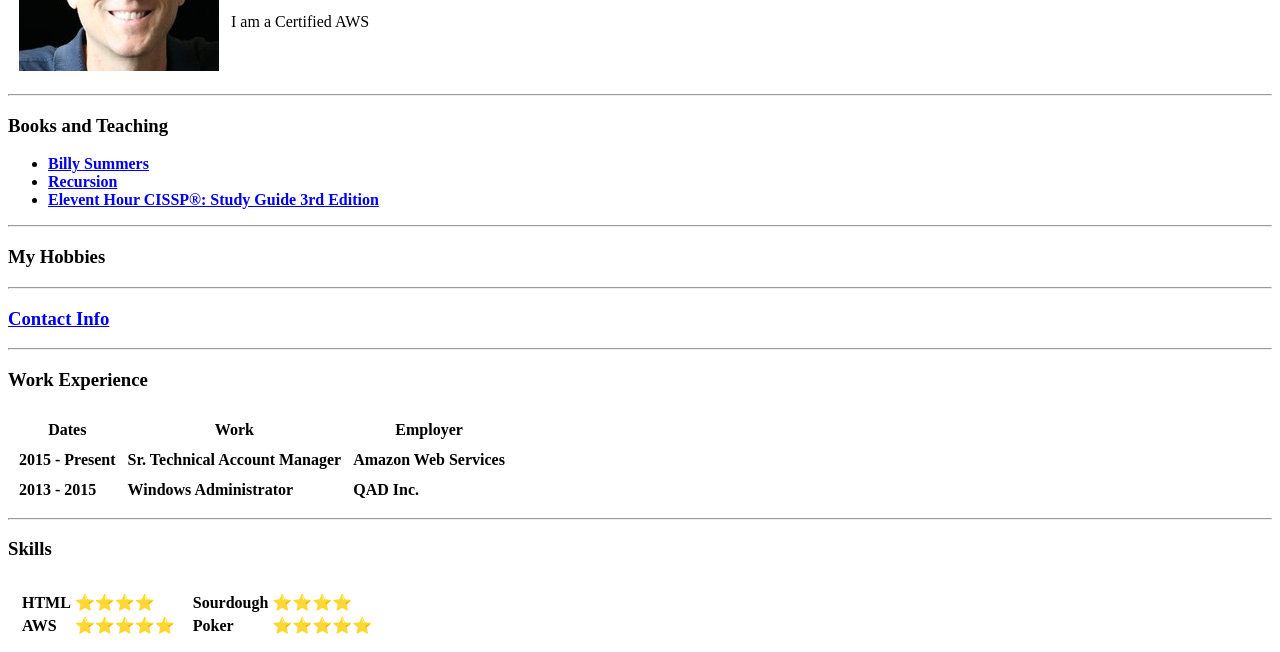
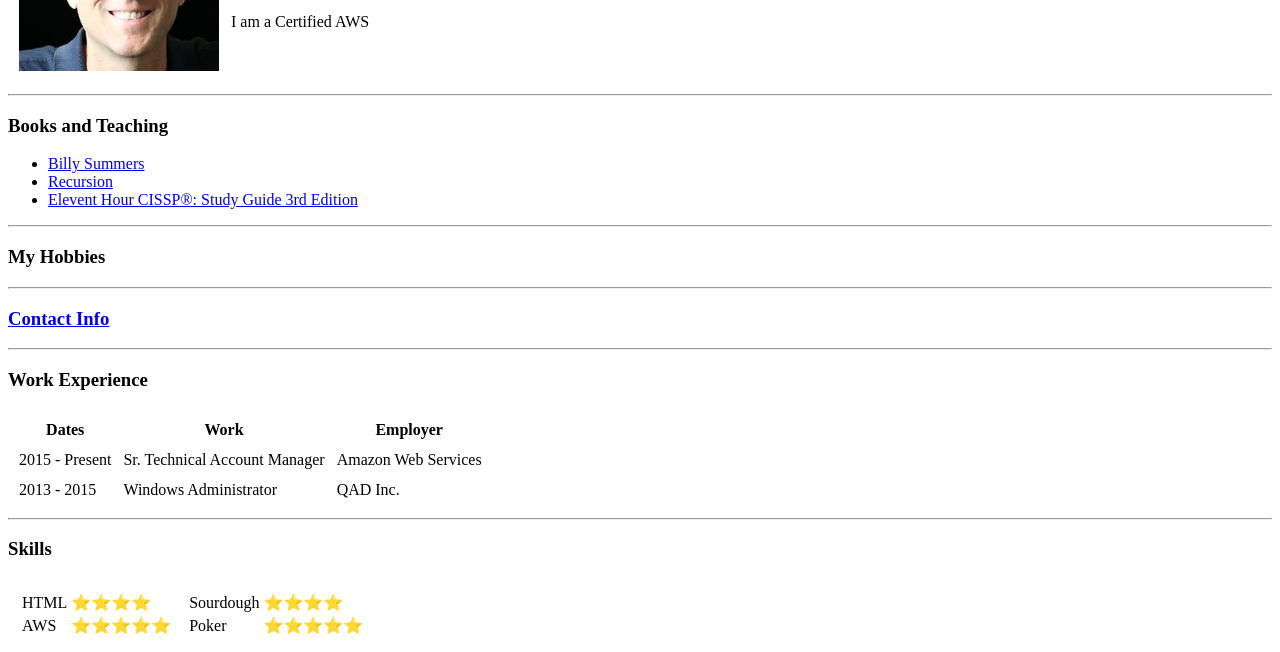
Before and after one commit to lafonte/lafonte, a plain HTML site: page index.html in a window 1280 px wide. Shown: the part 148-800 px from the top of the page. Drawn offline with Linux system fonts and the light colour scheme.

Commit message:
Add files via upload

```diff
--- a/index.html
+++ b/index.html
@@ -8,6 +8,7 @@
 </head>
 
 <body>
+  <meta charset="utf-8">
   <table cellspacing="10">
     <tr>
       <td><img src="images/sean.jpeg" alt="aws-cloud-engineer"></td>
@@ -17,11 +18,13 @@
     </tr>
   </table>
   <hr />
-  <h3><strong>Books and Teaching</strong></h3>
+  <h3>Books and Teaching</h3>
   <ul>
-    <strong><li><a href="https://www.amazon.com/Billy-Summers-Stephen-King/dp/1982173610/">Billy Summers</a></li></strong>
-    <strong><li><a href="https://www.amazon.com/Recursion-Novel-Blake-Crouch/dp/1524759791/">Recursion</a></li></strong>
-    <strong><li><a href="https://www.amazon.com/Eleventh-Hour-CISSP%C2%AE-Study-Guide/dp/0128112484/">Elevent Hour CISSP®: Study Guide 3rd Edition</a></li>
+    <span class='notbold'>
+      <li><a href="https://www.amazon.com/Billy-Summers-Stephen-King/dp/1982173610/">Billy Summers</a></li>
+      <li><a href="https://www.amazon.com/Recursion-Novel-Blake-Crouch/dp/1524759791/">Recursion</a></li>
+      <li><a href="https://www.amazon.com/Eleventh-Hour-CISSP%C2%AE-Study-Guide/dp/0128112484/">Elevent Hour CISSP®: Study Guide 3rd Edition</a></li>
+    </span>
   </ul>
   <hr>
   <h3>My Hobbies</h3>
@@ -31,17 +34,15 @@
   <h3>Work Experience</h3>
   <table cellspacing="10">
     <thead>
-      <strong>
         <tr>
           <th>Dates</th>
           <th>Work</th>
           <th>Employer</th>
         </tr>
-      </strong>
     </thead>
     <tbody>
       <tr>
-        <td>2015 - Present</td>
+        <td><span class='notbold'>2015 - Present</span></td>
         <td>Sr. Technical Account Manager</td>
         <td>Amazon Web Services</td>
       </tr>
```
